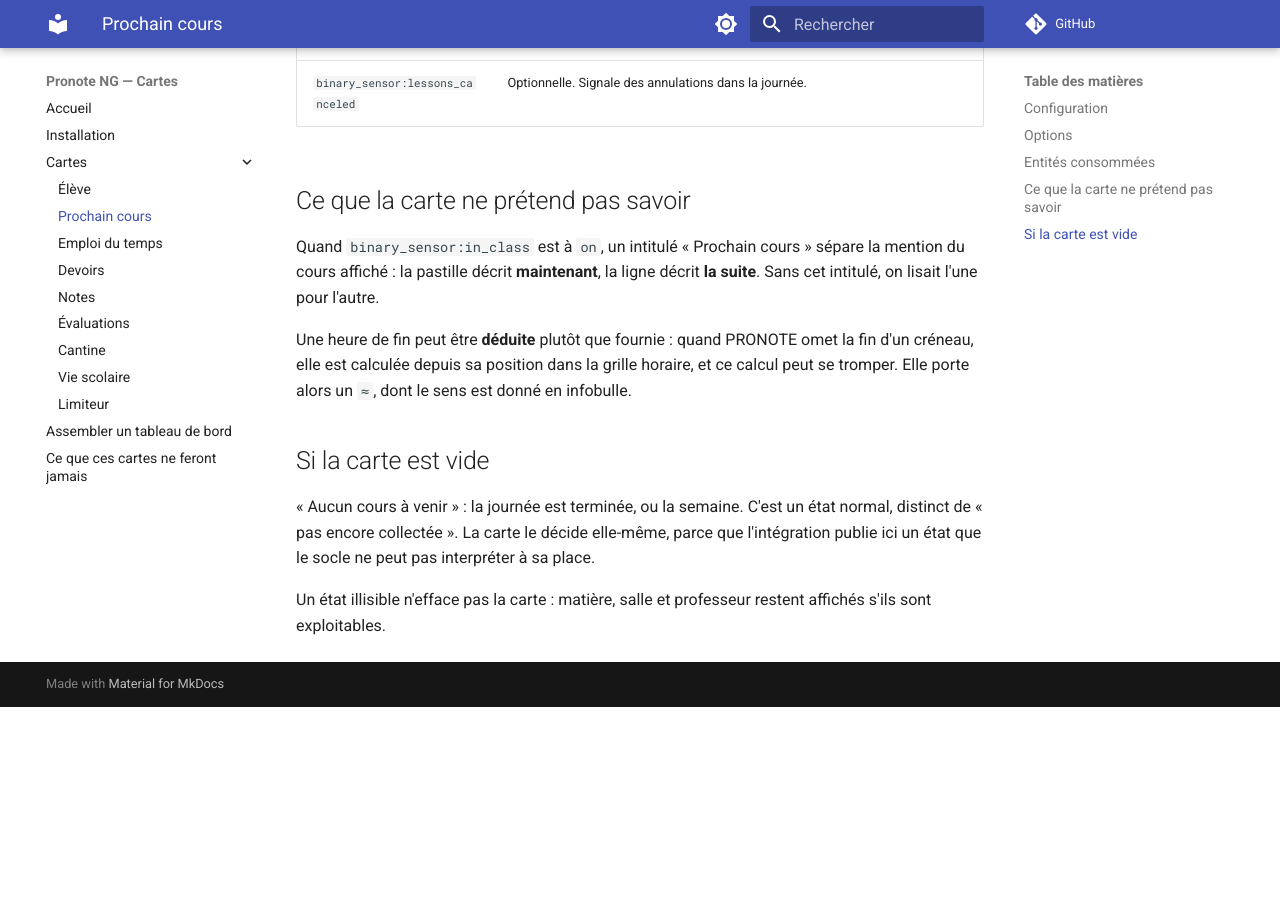
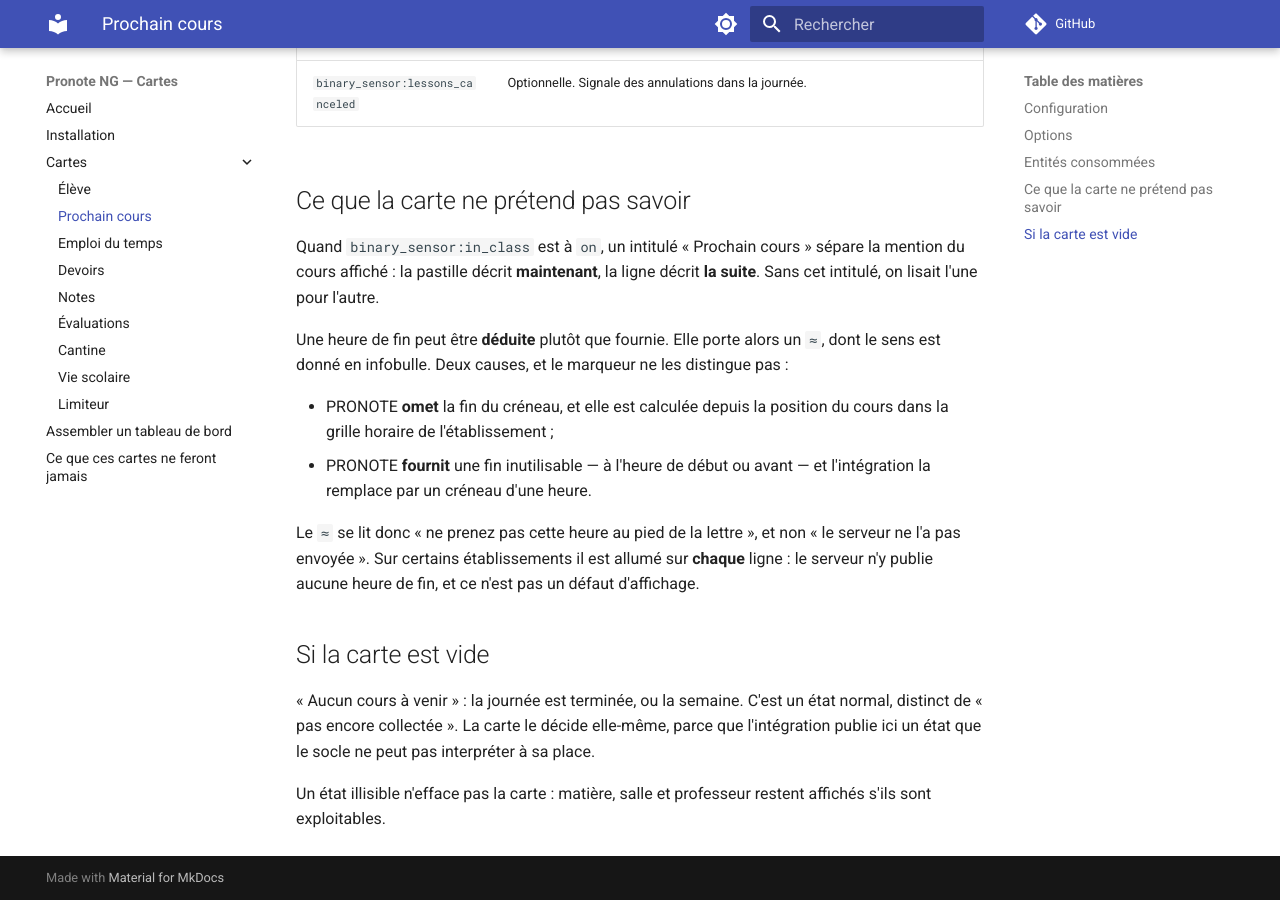
Before and after one commit to FiveElements/ha-pronote-ng-cards, an MkDocs documentation site: the page built from docs/cartes/prochain-cours.md, in a window 1280 px wide and 900 px high, scrolled down 1036 px. Built offline with MkDocs 1.6.1 and Material for MkDocs 9.7.7, drawn with Linux system fonts in a browser that asks for light colours; comment, search, counter and statistics services are not loaded; before the commit the page ends 1743 px from its top, so only the background shows below that.

Commit message:
fix: le marqueur d'heure deduite disait une cause sur deux
Le libelle affirmait « non fournie par le serveur ». C'est vrai d'une des
deux causes seulement : le serveur peut aussi fournir une fin inutilisable
— a l'heure de debut ou avant — que l'integration remplace par un creneau
d'une heure, et ces creneaux portent le meme drapeau.

Le marqueur veut donc dire « ne faites pas confiance a cette fin », pas
« le serveur ne l'a pas envoyee ». Les quatre catalogues et la page de la
carte le disent maintenant, avec les deux causes nommees.

La page precise aussi qu'il peut etre allume sur chaque ligne — sur
l'instance de reference il l'est sur 37 creneaux sur 37, parce que cet
etablissement ne publie aucune heure de fin. Le champ existe cote
protocole et d'autres serveurs le renseignent : le marqueur par ligne est
donc conserve plutot que replie en mention unique de pied de carte, qui
aurait ete une generalisation depuis un seul etablissement.

FORMES.md gagne la semantique exacte de end_inferred et l'orthogonalite de
status et canceled.

Co-Authored-By: Claude Opus 5 (1M context) <noreply@anthropic.com>

```diff
--- a/docs/cartes/prochain-cours.md
+++ b/docs/cartes/prochain-cours.md
@@ -37,10 +37,19 @@ Quand `binary_sensor:in_class` est à `on`, un intitulé « Prochain cours »
 sépare la mention du cours affiché : la pastille décrit **maintenant**, la
 ligne décrit **la suite**. Sans cet intitulé, on lisait l'une pour l'autre.
 
-Une heure de fin peut être **déduite** plutôt que fournie : quand PRONOTE
-omet la fin d'un créneau, elle est calculée depuis sa position dans la
-grille horaire, et ce calcul peut se tromper. Elle porte alors un `≈`,
-dont le sens est donné en infobulle.
+Une heure de fin peut être **déduite** plutôt que fournie. Elle porte alors
+un `≈`, dont le sens est donné en infobulle. Deux causes, et le marqueur ne
+les distingue pas :
+
+- PRONOTE **omet** la fin du créneau, et elle est calculée depuis la
+  position du cours dans la grille horaire de l'établissement ;
+- PRONOTE **fournit** une fin inutilisable — à l'heure de début ou avant —
+  et l'intégration la remplace par un créneau d'une heure.
+
+Le `≈` se lit donc « ne prenez pas cette heure au pied de la lettre », et
+non « le serveur ne l'a pas envoyée ». Sur certains établissements il est
+allumé sur **chaque** ligne : le serveur n'y publie aucune heure de fin, et
+ce n'est pas un défaut d'affichage.
 
 ## Si la carte est vide
 
```
Also changed, not shown: 5 other files.
